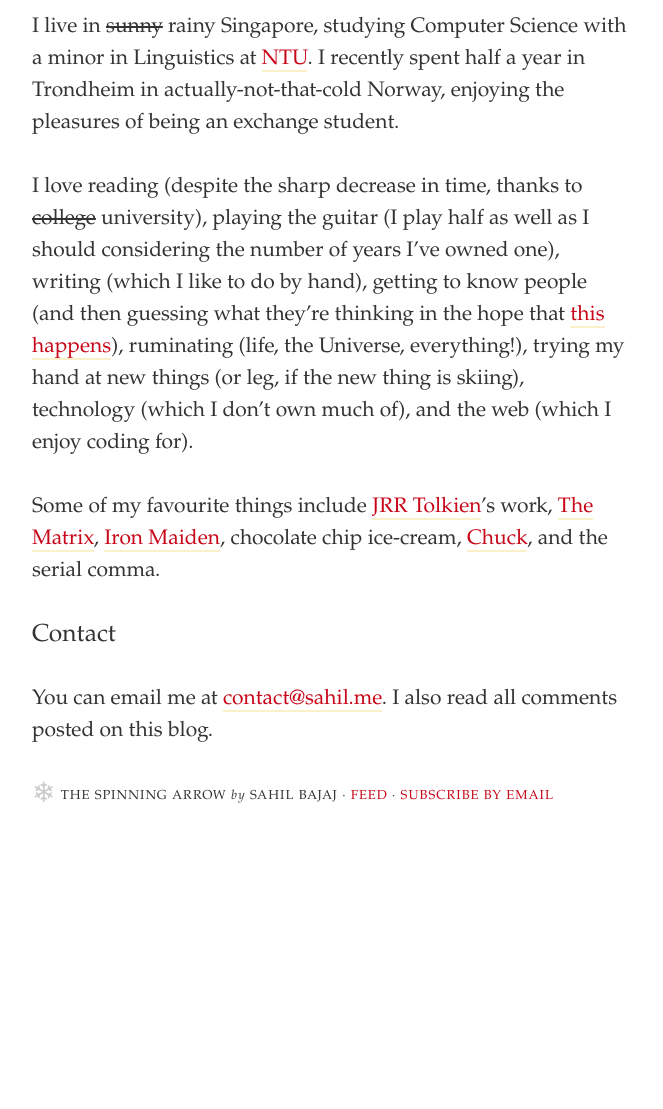
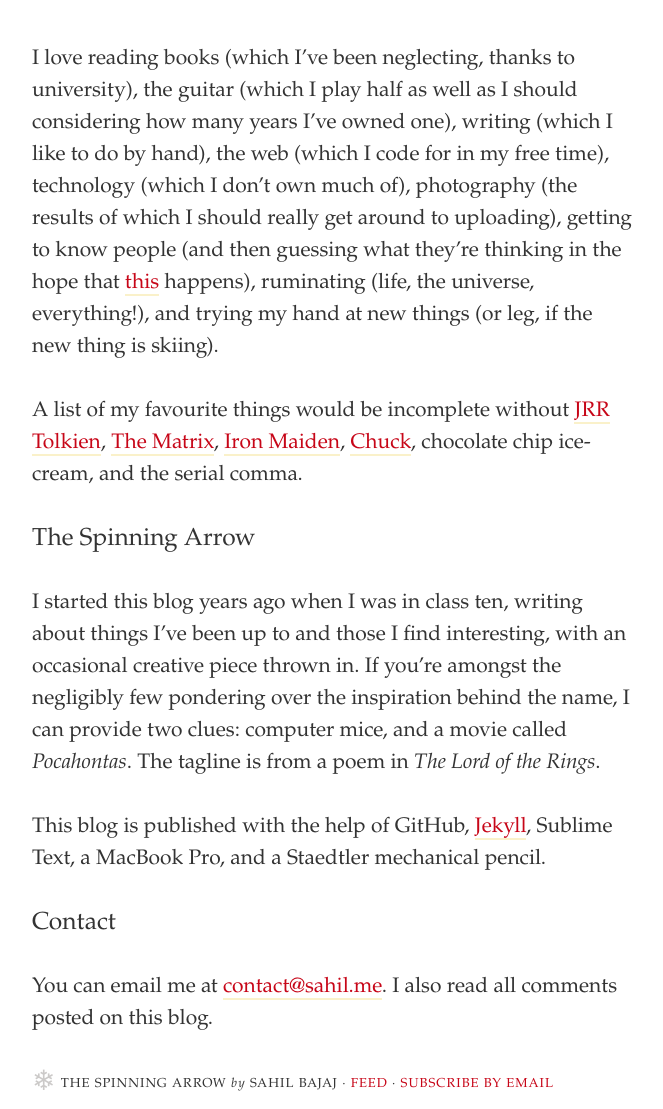
Before and after one commit to spinningarrow/blog.sahil.me, a Jekyll site: the page built from about/index.md, in a window 1280 px wide and 1400 px high, scrolled down 641 px. Shown: the part 291-1400 px from the top of the window, without its empty margins (308-971 px from the left). Built offline with Jekyll 4.4.1, drawn with Linux system fonts in a browser that asks for light colours; some web fonts are replaced; comment, search, counter and statistics services are not loaded; before the commit the page ends 1753 px from its top, so only the background shows below that; some of the changed text lies outside the part shown; grey boxes are pictures that could not be loaded.

Commit message:
Update About page (yes, again)

```diff
--- a/about/index.md
+++ b/about/index.md
@@ -5,19 +5,23 @@
 
 ## About
 
-Hi, I'm Sahil Bajaj. I started *The Spinning Arrow* many years ago when I was in class ten; I mostly write about what I've been up to and things I find interesting, with the occasional creative piece thrown in.
+Hello! My name is Sahil Bajaj.
 
-Almost no one has asked about the inspiration behind the name, so I will only say this much: a computer mouse, and a movie called *Pocahontas*.
+I can currently be found in <del>sunny</del> rainy Singapore, majoring in Computer Science and minoring in Linguistics at [NTU][]. I also spent half of 2013 in Trondheim (a beautiful city in actually-not-that-cold Norway), revelling in the life of an exchange student. Besides this, I've lived in Delhi (where I grew up), Chennai, Jaipur, and Secunderabad (although I only have my parents' word to go on for this one).
 
 <figure class="full-width">
 	<img src="https://lh5.googleusercontent.com/-NvLffCs4XkQ/UervarK0AaI/AAAAAAAAAtY/Ll7qKCyEpv8/s1600/sahil_bajaj.jpg" alt="Sahil Bajaj">
 </figure>
 
-I live in <del>sunny</del> rainy Singapore, studying Computer Science with a minor in Linguistics at [NTU][]. I recently spent half a year in Trondheim in actually-not-that-cold Norway, enjoying the pleasures of being an exchange student.
+I love reading books (which I’ve been neglecting, thanks to university), the guitar (which I play half as well as I should considering how many years I’ve owned one), writing (which I like to do by hand), the web (which I code for in my free time), technology (which I don’t own much of), photography (the results of which I should really get around to uploading), getting to know people (and then guessing what they’re thinking in the hope that [this][psychic] happens), ruminating (life, the universe, everything!), and trying my hand at new things (or leg, if the new thing is skiing).
 
-I love reading (despite the sharp decrease in time, thanks to <del>college</del> university), playing the guitar (I play half as well as I should considering the number of years I've owned one), writing (which I like to do by hand), getting to know people (and then guessing what they're thinking in the hope that [this happens][psychic]), ruminating (life, the Universe, everything!), trying my hand at new things (or leg, if the new thing is skiing), technology (which I don't own much of), and the web (which I enjoy coding for).
+A list of my favourite things would be incomplete without [JRR Tolkien][], [The Matrix][], [Iron Maiden][], [Chuck][], chocolate chip ice-cream, and the serial comma.
 
-Some of my favourite things include [JRR Tolkien][tolkien]'s work, [The Matrix][matrix], [Iron Maiden][maiden], chocolate chip ice-cream, [Chuck][], and the serial comma.
+### The Spinning Arrow
+
+I started this blog years ago when I was in class ten, writing about things I’ve been up to and those I find interesting, with an occasional creative piece thrown in. If you’re amongst the negligibly few pondering over the inspiration behind the name, I can provide two clues: computer mice, and a movie called *Pocahontas*. The tagline is from a poem in *The Lord of the Rings*.
+
+This blog is published with the help of GitHub, [Jekyll][], Sublime Text, a MacBook Pro, and a Staedtler mechanical pencil.
 
 ### Contact
 
@@ -25,7 +29,8 @@
 
 [NTU]: http://www.ntu.edu.sg/
 [psychic]: http://xkcd.com/628/
-[tolkien]: http://en.wikipedia.org/wiki/Jrr_tolkien
-[matrix]: http://en.wikipedia.org/wiki/The_matrix
-[maiden]: http://en.wikipedia.org/wiki/Iron_Maiden
+[JRR Tolkien]: http://en.wikipedia.org/wiki/Jrr_tolkien
+[The Matrix]: http://en.wikipedia.org/wiki/The_matrix
+[Iron Maiden]: http://en.wikipedia.org/wiki/Iron_Maiden
 [Chuck]: http://en.wikipedia.org/wiki/Chuck_(TV_series)
+[Jekyll]: http://jekyllrb.com/
```
